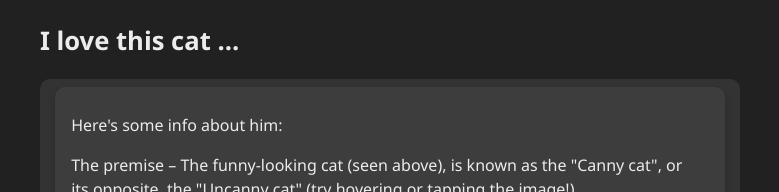
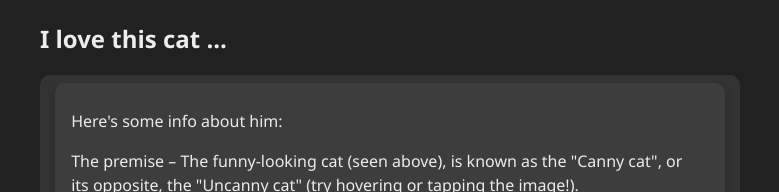
Before and after one commit to kittaxi/verycoolpage, a plain HTML site: page carpage.html in a window 1280 px wide. Shown: the part 479-671 px from the top of the page, 337-1116 px from the left. Drawn offline with Linux system fonts and the light colour scheme.

Commit message:
font+layout bs v2

```diff
--- a/styles.css
+++ b/styles.css
@@ -72,7 +72,7 @@ h1 {
     color: #ECECEC; /* Light text for title */
 }
 h2 { /* Scales between 1.5rem and 3rem */
-    font-size: clamp(1rem, 2vmax, 2rem);
+    font-size: 1.5rem;
     color: #ECECEC;
     text-align: left;
     margin-left: 15%;
```
